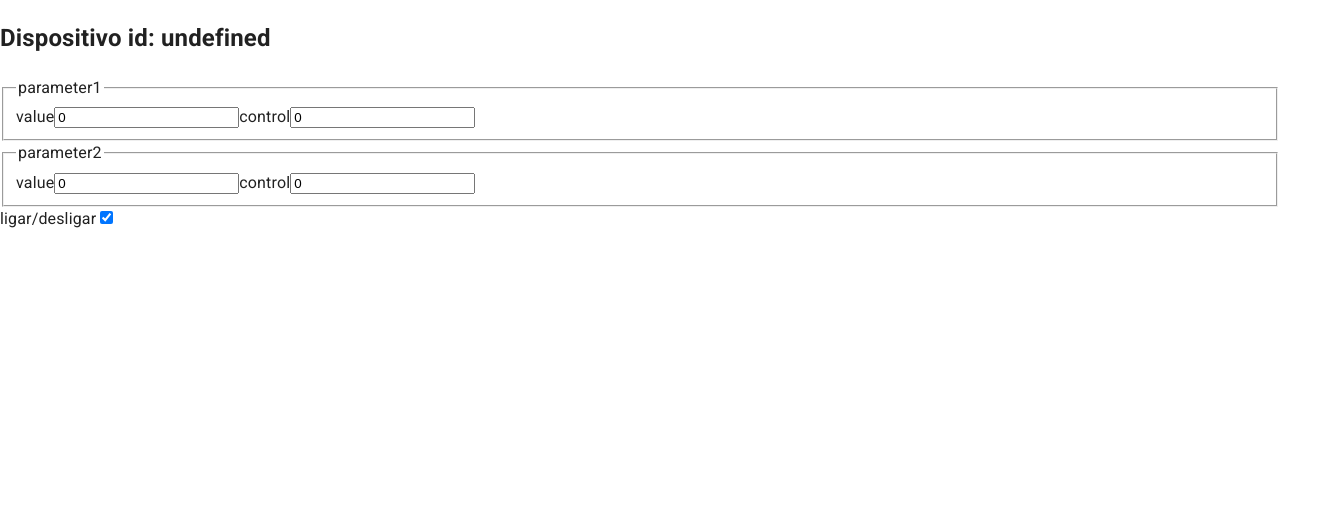
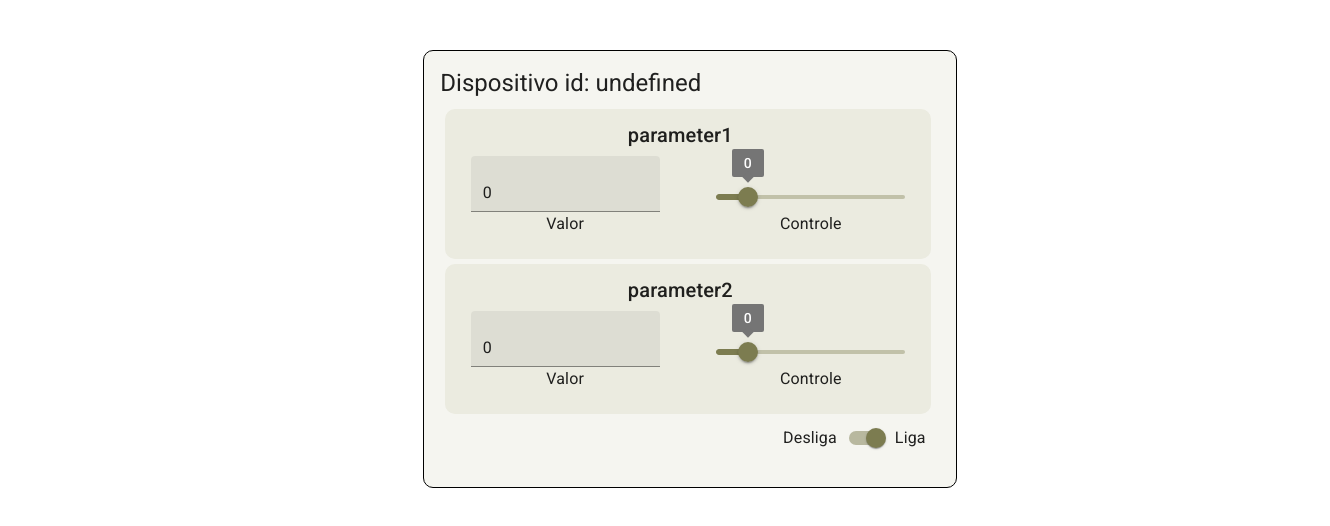
Before and after one commit to rogerio-lambert/desafio-tecnico-senai, a React (Create React App) app in the folder frontend/: page /device in a window 1280 px wide. Shown: the top 526 px of the page, 1330 px wide, since content can reach past the window. Built offline with nearby package versions, Linux system fonts and the light colour scheme; no server answers.

Commit message:
refactor (device): refact socket listeners and main component

```diff
--- /dev/null
+++ b/frontend/src/components/ParameterConsole.jsx
@@ -0,0 +1,41 @@
+import React from 'react';
+import Typography from '@mui/material/Typography';
+import Box from '@mui/material/Box';
+import Grid from '@mui/material/Grid';
+import SlideControl from '../components/SlideControl';
+import ValueDisplay from '../components/ValueDisplay';
+
+function ParameterConsole({ handleSlideControl, offMode, paramName, paramValue, controlValue}) {
+  return (
+    <Box
+      sx={{ width: '100%', height: 150, maxWidth: 500,  margin: '5px', backgroundColor:'#ebebe0', padding: '5px', borderRadius: '10px'}}
+      >
+      <Typography
+        sx={{ width: '100%', maxWidth: 450, textAlign: 'center', margin: '5px'}}
+        variant="h6"
+      >
+        {paramName}
+      </Typography>
+      <Grid
+        container
+        spacing={2}
+        direction="row"
+        justifyContent="space-around"
+        alignItems="flex-end"
+      >
+        <Grid item xs={5}>
+          <ValueDisplay value={offMode ? '---' : paramValue} />
+        </Grid>
+        <Grid item xs={5}>
+          <SlideControl
+            onChange={handleSlideControl}
+            value={controlValue}
+            offMode={offMode}
+          />
+        </Grid>
+      </Grid>
+    </Box>
+  );
+}
+
+export default ParameterConsole;
--- a/frontend/src/pages/Device.jsx
+++ b/frontend/src/pages/Device.jsx
@@ -1,10 +1,18 @@
 import React, { useEffect, useState } from 'react';
+import Typography from '@mui/material/Typography';
+import Grid from '@mui/material/Grid';
+import SwitchOnOff from '../components/SwitchOnOff';
+import ParameterConsole from '../components/ParameterConsole';
 
 const { io } = require("socket.io-client");
 require('dotenv').config();
 
+const {
+  createIdListener,
+  switchOnOffListener,
+  controlDeviceListener } = require('../utils/deviceListeners');
+
 const socketServerUrl = process.env.SOCKET_SERVER || 'http://localhost:3001';
-console.log(socketServerUrl)
 const socket = io(socketServerUrl);
 
 function Device(props) {
@@ -21,76 +29,77 @@ function Device(props) {
   const gain = [35.32, 64.47];
 
   useEffect(() => {
-    socket.emit('newDevice', { params, controls, offMode });
+    socket.emit('getId');
   }, []);
 
   useEffect(() => {
-    socket.on('createId', ({ id }) => setDeviceId(id));
-    socket.on('switchOnOff', ({ id, offMode: newPosition }) => {
-      id === deviceId && switchOffMode(newPosition);
-    });
-    socket.on('controlDevice', ({ newControls, id }) => {
-      if (id === deviceId) {
-        setControls(newControls);
-        socket.emit('updateDashboard', { id: deviceId, params, controls })
-      }
-    });
-  }, [controls, deviceId, offMode, params]);
+    createIdListener(socket, setDeviceId, params, controls, offMode);
+  }, []);
+
+  useEffect(() => {
+    switchOnOffListener(socket, deviceId, switchOffMode);
+  }, [offMode]);
+
+  useEffect(() => {
+    controlDeviceListener(socket, deviceId, setControls, gain, params, setParameters);
+  }, [controls, deviceId]);
+
+  const handleSwichOnOff = ({ target: { checked }}) => {
+    socket.emit('switchOnOff', { id: deviceId, offMode: !offMode })
+    switchOffMode(!checked);
+  };
 
   return (
-    <section>
-      <h1>{ `Dispositivo id: ${deviceId}` }</h1>
+    <Grid
+      container
+      spacing={2}
+      direction="row"
+      justifyContent="center"
+      alignItems="center"
+      sx={{ width: '100%', margin: '50px'}}
+    >
+      <Grid
+        item
+        xs={5}
+        sx={{ width: '100%', maxWidth: 500, backgroundColor: '#f5f5f0', padding: '30px', borderRadius: '10px', border: 'black 1px solid'}}
+      >
+        <Typography
+          sx={{ width: '100%' , textAlign: 'left', marginBottom: '10px'}}
+          variant="h5"
+          // color="white"
+        >
+          { `Dispositivo id: ${deviceId}` }
+        </Typography>
         {
           Object.entries(controls).map((control, index) => {
             const [paramName, paramValue] = Object.entries(params)[index]
             const [controlName, controlValue]  =  control;
-          return (<fieldset htmlFor="" key={index}>
-              <legend>{paramName}</legend>
-              <label htmlFor="value">value</label>
-              <input
-                type="text"
-                name="value"
-                id=""
-                value={offMode ? '---' : paramValue}
+            const handleSlideControl = ({ target }) => {
+              const newControls = { ...controls, [controlName]: target.value }
+              setControls(newControls);
+              const newParams = { ...params, [paramName]:  gain[index] * target.value }
+              setParameters({ ...params, [paramName]:  gain[index] * target.value });
+              socket.emit('updateDashboard', { id: deviceId, params: newParams, controls: newControls });
+            }
+            return (
+              < ParameterConsole
+                key={index}
+                handleSlideControl={handleSlideControl}
+                offMode={offMode}
+                paramName={paramName}
+                paramValue={paramValue}
+                controlValue={controlValue}
               />
-              <label htmlFor="control">control</label>
-              <input
-                type="number"
-                name="control"
-                id=""
-                value={Object.values(controls)[index]}
-                disabled={offMode}
-                onChange={({ target }) => {
-                  setParameters({ ...params, [paramName]:  gain[index] * controlValue });
-                  setControls({ ...controls, [controlName]: target.value });
-                  socket.emit('updateDashboard', { id: deviceId, params, controls })
-                }}
-              />
-            </fieldset>)
+            )
           })
         }
-      <label htmlFor="on-off">
-        ligar/desligar
-        <input
-          type="checkbox"
-          name="on-off"
-          id=""
-          checked={!offMode}
-          onChange={({ target: { checked }}) => {
-            socket.emit('switchOnOff', { id: deviceId, offMode: !offMode })
-            switchOffMode(!checked);
-          }}
+        <SwitchOnOff
+          offMode={offMode}
+          onChange={handleSwichOnOff}
         />
-      </label>
-
-
-    </section>
+      </Grid>
+    </Grid>
   );
 }
 
 export default Device;
-
-// const [param1, setParam1] = useState(0);
-// const [param2, setParam2] = useState(0);
-// const [control1, setControl1] = useState(0);
-// const [control2, setcontrol2] = useState(0);
--- /dev/null
+++ b/frontend/src/utils/deviceListeners.js
@@ -0,0 +1,35 @@
+const createIdListener = (socket, setDeviceId, params, controls, offMode) => {
+  socket.on('createId', ({ id }) => {
+    setDeviceId(id);
+    socket.emit('newDevice', { id, params, controls, offMode });
+  });
+};
+
+const switchOnOffListener = (socket, deviceId, switchOffMode) => {
+  socket.removeAllListeners('switchOnOff');
+  socket.on('switchOnOff', ({ id, offMode: newPosition }) => {
+    id === deviceId && switchOffMode(newPosition);
+  });
+};
+
+const controlDeviceListener = (socket, deviceId, setControls, gain, params, setParameters) => {
+  socket.removeAllListeners('controlDevice');
+  socket.on('controlDevice', ({ newControls, id }) => {
+    if (id === deviceId) {
+      setControls(newControls);
+      const newParams = {};
+      Object.keys(params).forEach((paramName, index) => {
+        const controlValue = Object.values(newControls)[index]
+        newParams[paramName] = controlValue * gain[index];
+      });
+      setParameters(newParams);
+      socket.emit('updateDashboard', { id: deviceId, params: newParams, controls: newControls });
+    }
+  });
+};
+
+module.exports = {
+  createIdListener,
+  switchOnOffListener,
+  controlDeviceListener,
+};
```
Also changed, not shown: frontend/src/utils/dashboardListeners.js (added, +28 -0 lines), frontend/src/assets/socket-io.svg (added). Lines whose indentation alone changed are shown as unchanged.
